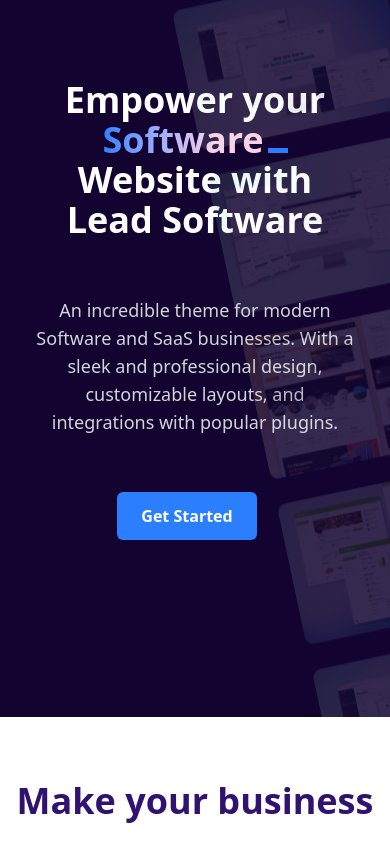
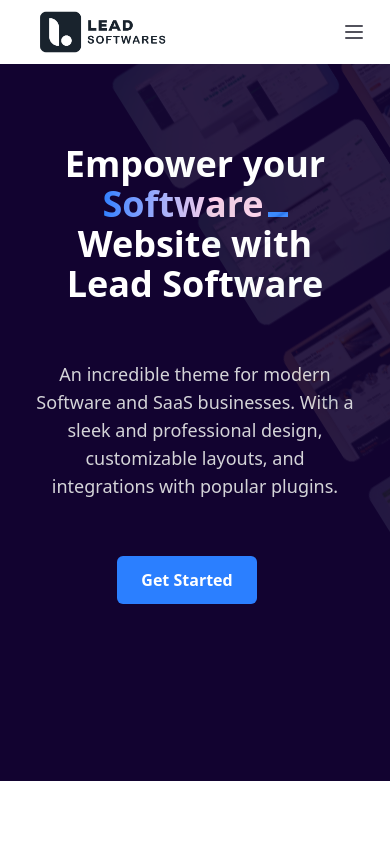
Before and after one commit to leadsoftwares/lead-softwares-website, a Next.js app: page / in a window 390 px wide. Shown: the top 841 px of the page. Built offline with nearby package versions, Linux system fonts and the light colour scheme.

Commit message:
update files

```diff
--- a/components/Banner.tsx
+++ b/components/Banner.tsx
@@ -1,52 +1,60 @@
-import React from 'react'
-import Image from 'next/image'
+import CustomButton from '@/components/custom-btn'
+import Typewriter from '@/components/typewriter'
 import Curveline from '@/public/gruy30-removebg-preview.png'
 import LandingIMG from '@/public/png/portfolio1.png'
 import LandingIMG2 from '@/public/png/portfolio2.png'
 import LandingIMG3 from '@/public/png/portfolio3.png'
 import LandingIMG4 from '@/public/png/portfolio4.png'
 import { motion } from 'framer-motion'
-import Typewriter from '@/components/typewriter'
-import CustomButton from '@/components/custom-btn'
+import Image from 'next/image'
 
 const Banner = () => {
 	return (
-		<div className="relative overflow-hidden">
+		<div className='relative overflow-hidden'>
 			{/* Banner Section (blue background + text) */}
 			<Image
-    className="hidden lg:block absolute -left-90 opacity-3 z-10"
+				className='hidden lg:block absolute -left-90 opacity-3 z-10'
 				width={2000}
 				height={2000}
 				src={Curveline}
-    alt=""
+				alt=''
 			/>
 
 			<motion.section
 				initial={{ opacity: 0, y: 50 }}
 				whileInView={{ opacity: 1, y: 0 }}
 				viewport={{ once: true }}
-    transition={{ duration: 0.8, ease: "easeOut" }}
-    className="relative w-full h-[85vh] bg-[#120330] text-white gap-10 z-0"
+				transition={{ duration: 0.8, ease: 'easeOut' }}
+				className='relative w-full h-[85vh] bg-[#120330] text-white gap-10 z-0'
 			>
-
-    <div className="lg:px-20 py-20 lg:py-40 text-white space-y-14 flex flex-col items-center lg:items-start md:items-center md:justify-center">
-      <div className="px-15 lg:px-20 font-bold text-4xl lg:text-7xl text-center lg:text-left md:text-left">
-        <h1>
-          Empower your{" "}
+				<div className='lg:px-20 py-20 lg:py-40 text-white space-y-14 flex flex-col items-center lg:items-start md:items-center md:justify-center'>
+					<div className='px-16 lg:px-20 font-bold text-4xl lg:text-7xl text-center lg:text-left md:text-left'>
+						<h1 className='hidden md:block'>
+							Empower your{' '}
 							<span>
-            <Typewriter words={["Technology", "Startup", "SaaS", "Software"]} />
+								<Typewriter
+									words={['Technology', 'Startup', 'SaaS', 'Software']}
+								/>
+							</span>
+						</h1>
+						<h1 className='block md:hidden'>
+							Empower your <br />{' '}
+							<span>
+								<Typewriter
+									words={['Technology', 'Startup', 'SaaS', 'Software']}
+								/>
 							</span>
 						</h1>
 						<h1>Website with Lead Software</h1>
 					</div>
-      <p className="px-8 lg:px-20 lg:w-[60%] text-zinc-300 text-lg text-center md:w-[80%] lg:text-left">
+					<p className='px-8 lg:px-20 lg:w-[60%] text-zinc-300 text-lg text-center md:w-[80%] lg:text-left'>
 						An incredible theme for modern Software and SaaS businesses. With a
-        sleek and professional design, customizable layouts, and integrations
-        with popular plugins.
+						sleek and professional design, customizable layouts, and
+						integrations with popular plugins.
 					</p>
-      <div className="px-20 btns flex gap-5 cursor-pointer z-90">
-        <CustomButton title={"Get Started"} />
-        <button className="hidden md:block bg-white text-blue-500 py-2 px-4 rounded-md cursor-pointer hover:bg-zinc-100 font-semibold">
+					<div className='px-20 btns flex gap-5 cursor-pointer z-90'>
+						<CustomButton title={'Get Started'} />
+						<button className='hidden md:block bg-white text-blue-500 py-2 px-4 rounded-md cursor-pointer hover:bg-zinc-100 font-semibold'>
 							See All Demos
 						</button>
 					</div>
@@ -58,21 +66,68 @@
 				initial={{ opacity: 0, y: 50 }}
 				whileInView={{ opacity: 1, y: 0 }}
 				viewport={{ once: true }}
-    transition={{ duration: 0.8, ease: "easeOut" }}
-    className="absolute top-0 -right-30 lg:right-30 overflow-hidden scale-107 -rotate-12 z-20"
+				transition={{ duration: 0.8, ease: 'easeOut' }}
+				className='absolute top-0 -right-50 lg:right-30 overflow-hidden scale-130 md:scale-107 -rotate-32 md:-rotate-12 z-20'
 			>
-    <div className="flex flex-col gap-6 animate-scroll-up opacity-15 md:opacity-20 z-20">
+				<div className='flex flex-col gap-6 animate-scroll-up opacity-10 md:opacity-10 z-20'>
 					{[...Array(2)].map((_, dup) => (
-        <div key={dup} className="flex flex-col gap-6">
-          <Image className="hidden md:block rounded-lg" width={400} height={300} src={LandingIMG} alt="1" />
-          <Image className="block md:hidden rounded-lg" width={200} height={100} src={LandingIMG} alt="1" />
-          <Image className="hidden md:block rounded-lg" width={400} height={300} src={LandingIMG2} alt="2" />
-          <Image className="block md:hidden rounded-lg" width={200} height={100} src={LandingIMG2} alt="2" />
-          <Image className="hidden md:block rounded-lg" width={400} height={300} src={LandingIMG3} alt="3" />
-          <Image className="block md:hidden rounded-lg" width={200} height={100} src={LandingIMG3} alt="3" />
-          <Image className="hidden md:block rounded-lg" width={400} height={300} src={LandingIMG4} alt="4" />
-          <Image className="block md:hidden rounded-lg" width={200} height={100} src={LandingIMG4} alt="4" />
-
+						<div key={dup} className='flex flex-col gap-6'>
+							<Image
+								className='hidden md:block rounded-lg'
+								width={400}
+								height={300}
+								src={LandingIMG}
+								alt='1'
+							/>
+							<Image
+								className='block md:hidden rounded-lg'
+								width={150}
+								height={50}
+								src={LandingIMG}
+								alt='1'
+							/>
+							<Image
+								className='hidden md:block rounded-lg'
+								width={400}
+								height={300}
+								src={LandingIMG2}
+								alt='2'
+							/>
+							<Image
+								className='block md:hidden rounded-lg'
+								width={150}
+								height={50}
+								src={LandingIMG2}
+								alt='2'
+							/>
+							<Image
+								className='hidden md:block rounded-lg'
+								width={400}
+								height={300}
+								src={LandingIMG3}
+								alt='3'
+							/>
+							<Image
+								className='block md:hidden rounded-lg'
+								width={150}
+								height={50}
+								src={LandingIMG3}
+								alt='3'
+							/>
+							<Image
+								className='hidden md:block rounded-lg'
+								width={400}
+								height={300}
+								src={LandingIMG4}
+								alt='4'
+							/>
+							<Image
+								className='block md:hidden rounded-lg'
+								width={150}
+								height={50}
+								src={LandingIMG4}
+								alt='4'
+							/>
 						</div>
 					))}
 				</div>
@@ -83,22 +138,73 @@
 				initial={{ opacity: 0, y: 50 }}
 				whileInView={{ opacity: 1, y: 0 }}
 				viewport={{ once: true }}
-    transition={{ duration: 0.8, ease: "easeOut" }}
-    className="hidden lg:block absolute top-0 -right-90 overflow-hidden scale-107 -rotate-12 z-20"
+				transition={{ duration: 0.8, ease: 'easeOut' }}
+				className='absolute top-0 -right-110 lg:-right-90 overflow-hidden scale-130 md:scale-107 -rotate-32 md:-rotate-12 z-20'
 			>
-    <div className="flex flex-col gap-6 animate-scroll-down opacity-20 z-20">
+				<div className='flex flex-col gap-6 animate-scroll-down opacity-10 z-20'>
 					{[...Array(2)].map((_, dup) => (
-        <div key={dup} className="flex flex-col gap-6">
-          <Image className="rounded-lg" width={400} height={300} src={LandingIMG} alt="1" />
-          <Image className="rounded-lg" width={400} height={300} src={LandingIMG2} alt="2" />
-          <Image className="rounded-lg" width={400} height={300} src={LandingIMG3} alt="3" />
-          <Image className="rounded-lg" width={400} height={300} src={LandingIMG4} alt="4" />
+						<div key={dup} className='flex flex-col gap-6'>
+							<Image
+								className='hidden md:block rounded-lg'
+								width={400}
+								height={300}
+								src={LandingIMG}
+								alt='1'
+							/>
+							<Image
+								className='block md:hidden rounded-lg'
+								width={150}
+								height={50}
+								src={LandingIMG}
+								alt='1'
+							/>
+							<Image
+								className='hidden md:block rounded-lg'
+								width={400}
+								height={300}
+								src={LandingIMG2}
+								alt='2'
+							/>
+							<Image
+								className='block md:hidden rounded-lg'
+								width={150}
+								height={50}
+								src={LandingIMG2}
+								alt='2'
+							/>
+							<Image
+								className='hidden md:block rounded-lg'
+								width={400}
+								height={300}
+								src={LandingIMG3}
+								alt='3'
+							/>
+							<Image
+								className='block md:hidden rounded-lg'
+								width={150}
+								height={50}
+								src={LandingIMG3}
+								alt='3'
+							/>
+							<Image
+								className='hidden md:block rounded-lg'
+								width={400}
+								height={300}
+								src={LandingIMG4}
+								alt='4'
+							/>
+							<Image
+								className='block md:hidden rounded-lg'
+								width={150}
+								height={50}
+								src={LandingIMG4}
+								alt='4'
+							/>
 						</div>
 					))}
 				</div>
 			</motion.div>
 		</div>
-
 	)
 }
 
--- a/components/navbar-component.tsx
+++ b/components/navbar-component.tsx
@@ -1,29 +1,13 @@
 'use client'
 import { ChevronDown, Menu, X } from 'lucide-react'
 import Image from 'next/image'
-import { useEffect, useState } from 'react'
+import { useState } from 'react'
 import logo from '../public/png/lead-logo-black.png'
 import NavLink from './navlink-component'
 
 const Navbar = () => {
 	const [openDropdown, setOpenDropdown] = useState<string | null>(null)
 	const [isMobileMenuOpen, setIsMobileMenuOpen] = useState<boolean>(false)
-
-	// show navbar only when scrollY > 0
-	const [showNavbar, setShowNavbar] = useState(false)
-
-	useEffect(() => {
-		const handleScroll = () => {
-			if (window.scrollY > 0) {
-				setShowNavbar(true)
-			} else {
-				setShowNavbar(false)
-			}
-		}
-
-		window.addEventListener('scroll', handleScroll)
-		return () => window.removeEventListener('scroll', handleScroll)
-	}, [])
 
 	const toggleMobileMenu = () => {
 		setIsMobileMenuOpen(!isMobileMenuOpen)
@@ -37,13 +21,12 @@
 	return (
 		<div
 			className={`w-full h-16 font-semibold flex items-center justify-between px-4 lg:px-10 sticky top-0 bg-white z-[10000] transition-transform duration-300
-      ${showNavbar ? 'translate-y-0' : '-translate-y-full hidden'}
       `}
 		>
 			{/* Logo */}
-			<div className='logo'>
+			<NavLink href='/'>
 				<Image className='w-35 md:w-35' src={logo} alt='logo' />
-			</div>
+			</NavLink>
 
 			{/* Desktop Navigation */}
 			<nav className='lg:mx-auto flex lg:justify-between items-center'>
@@ -68,12 +51,24 @@
 							{openDropdown === 'pages' && (
 								<ul className='absolute top-full mt-2 text-zinc-400 w-52 bg-white shadow-lg rounded-xl py-2 z-50'>
 									<NavLink href='/services'>Services</NavLink>
-									<li className='px-4 py-2 hover:text-blue-500 hover:bg-gray-100 cursor-pointer'>Pricing</li>
-									<li className='px-4 py-2 hover:text-blue-500 hover:bg-gray-100 cursor-pointer'>Support</li>
-									<li className='px-4 py-2 hover:text-blue-500 hover:bg-gray-100 cursor-pointer'>Careers</li>
-									<li className='px-4 py-2 hover:text-blue-500 hover:bg-gray-100 cursor-pointer'>Shop</li>
-									<li className='px-4 py-2 hover:text-blue-500 hover:bg-gray-100 cursor-pointer'>Cart</li>
-									<li className='px-4 py-2 hover:text-blue-500 hover:bg-gray-100 cursor-pointer'>Checkout</li>
+									<li className='px-4 py-2 hover:text-blue-500 hover:bg-gray-100 cursor-pointer'>
+										Pricing
+									</li>
+									<li className='px-4 py-2 hover:text-blue-500 hover:bg-gray-100 cursor-pointer'>
+										Support
+									</li>
+									<li className='px-4 py-2 hover:text-blue-500 hover:bg-gray-100 cursor-pointer'>
+										Careers
+									</li>
+									<li className='px-4 py-2 hover:text-blue-500 hover:bg-gray-100 cursor-pointer'>
+										Shop
+									</li>
+									<li className='px-4 py-2 hover:text-blue-500 hover:bg-gray-100 cursor-pointer'>
+										Cart
+									</li>
+									<li className='px-4 py-2 hover:text-blue-500 hover:bg-gray-100 cursor-pointer'>
+										Checkout
+									</li>
 								</ul>
 							)}
 						</li>
@@ -104,7 +99,7 @@
 
 			{/* Mobile Menu Dropdown */}
 			{isMobileMenuOpen && (
-				<div className='lg:hidden absolute top-25 left-0 right-0 bg-white shadow-lg z-50'>
+				<div className='lg:hidden absolute top-15 left-0 right-0 bg-white shadow-lg z-50'>
 					<div className='px-4 py-6 space-y-4'>
 						<div className='pb-4 -ml-4'>
 							<button className='w-full flex items-center justify-between text-zinc-600 hover:text-blue-500'>
@@ -122,18 +117,34 @@
 								<span>Pages</span>
 								<ChevronDown
 									size={15}
-									className={`transition-transform ${openDropdown === 'pages' ? 'rotate-180' : ''}`}
+									className={`transition-transform ${
+										openDropdown === 'pages' ? 'rotate-180' : ''
+									}`}
 								/>
 							</button>
 							{openDropdown === 'pages' && (
 								<div className='mt-3 pl-4 space-y-2'>
-									<div className='py-2 text-zinc-500 hover:text-blue-500'>Services</div>
-									<div className='py-2 text-zinc-500 hover:text-blue-500'>Pricing</div>
-									<div className='py-2 text-zinc-500 hover:text-blue-500'>Support</div>
-									<div className='py-2 text-zinc-500 hover:text-blue-500'>Careers</div>
-									<div className='py-2 text-zinc-500 hover:text-blue-500'>Shop</div>
-									<div className='py-2 text-zinc-500 hover:text-blue-500'>Cart</div>
-									<div className='py-2 text-zinc-500 hover:text-blue-500'>Checkout</div>
+									<div className='py-2 text-zinc-500 hover:text-blue-500'>
+										Services
+									</div>
+									<div className='py-2 text-zinc-500 hover:text-blue-500'>
+										Pricing
+									</div>
+									<div className='py-2 text-zinc-500 hover:text-blue-500'>
+										Support
+									</div>
+									<div className='py-2 text-zinc-500 hover:text-blue-500'>
+										Careers
+									</div>
+									<div className='py-2 text-zinc-500 hover:text-blue-500'>
+										Shop
+									</div>
+									<div className='py-2 text-zinc-500 hover:text-blue-500'>
+										Cart
+									</div>
+									<div className='py-2 text-zinc-500 hover:text-blue-500'>
+										Checkout
+									</div>
 								</div>
 							)}
 						</div>
--- a/package.json
+++ b/package.json
@@ -23,7 +23,7 @@
     "@types/react-dom": "^19",
     "eslint": "^9",
     "eslint-config-next": "15.5.2",
-    "tailwindcss": "^4",
+    "tailwindcss": "^4.0.0",
     "typescript": "^5"
   }
 }
```
Also changed, not shown: 1 other file (tests, documents, lock files or other folders). Lines whose indentation alone changed are shown as unchanged.
